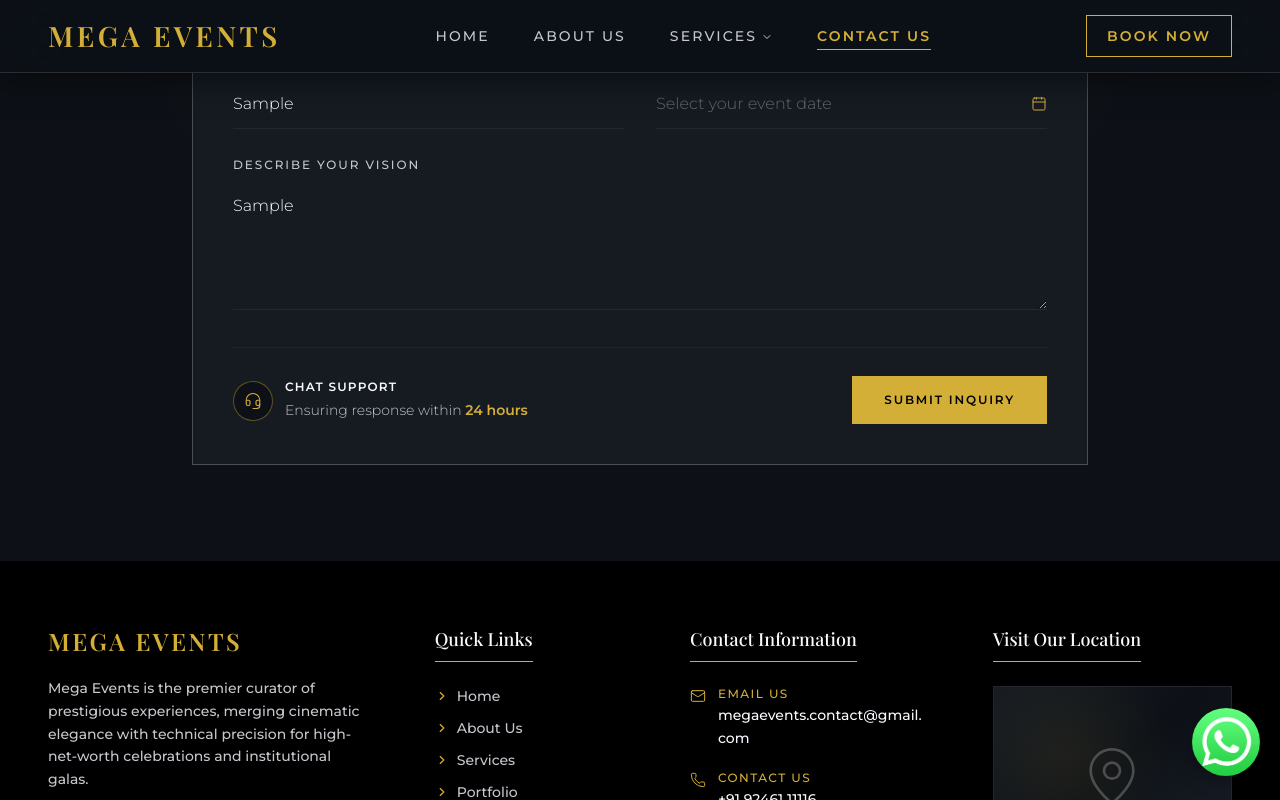
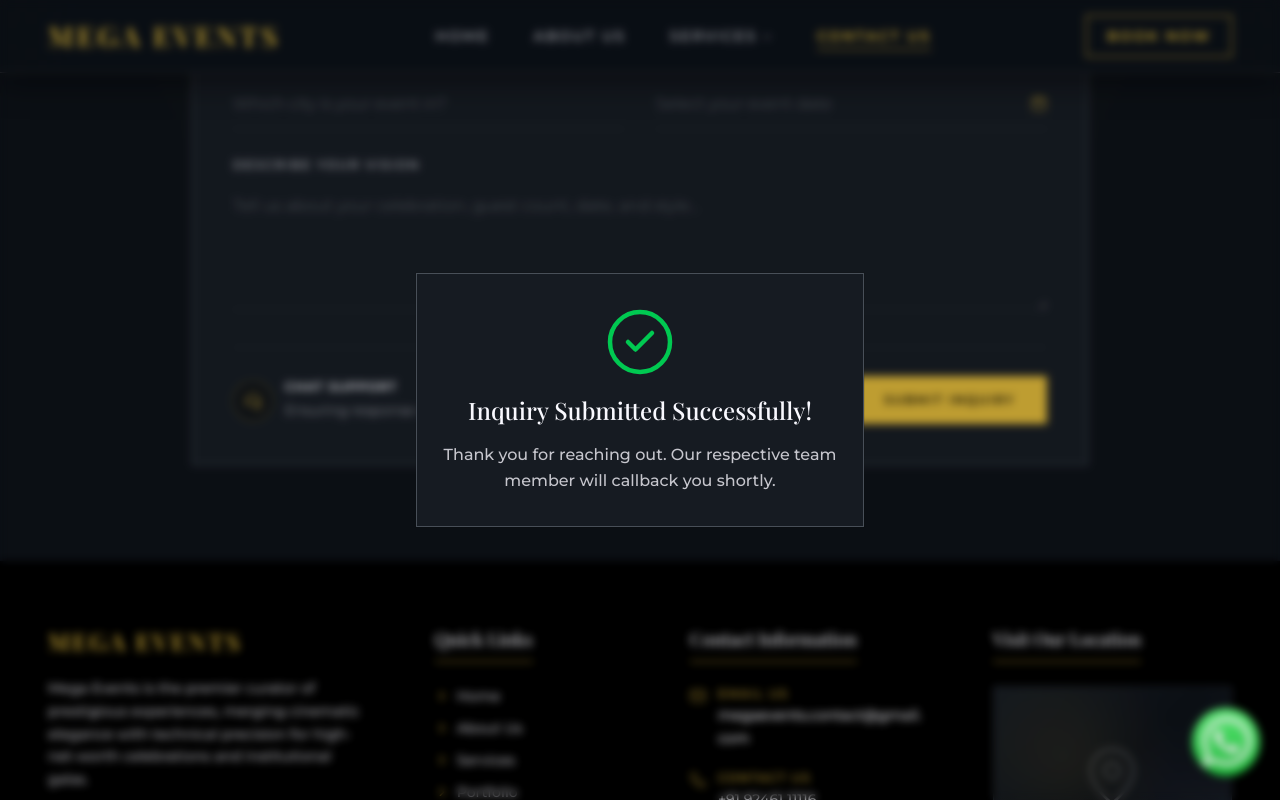
Before and after one commit to Srujan-Kandakurthi/events-management, a Next.js app: page /contact-us in a window 1280 px wide. Both pictures are taken after typing "Sample", "name@example.com", "5551234", "Sample", "Sample", "Sample" into the empty fields and a click on the button "SUBMIT INQUIRY". Shown: the part 644-1444 px from the top of the page. Built offline with nearby package versions, Linux system fonts and the light colour scheme.

Commit message:
Inquiry form submission View

```diff
--- a/components/home/InquiryForm.tsx
+++ b/components/home/InquiryForm.tsx
@@ -1,20 +1,25 @@
 "use client";
 
 import { format } from "date-fns";
-import { CalendarIcon, Headset } from "lucide-react";
-import { type FormEvent, useState } from "react";
+import { CalendarIcon, CheckCircle2, Headset } from "lucide-react";
+import { type FormEvent, useEffect, useState } from "react";
 
 import { Calendar } from "@/components/ui/calendar";
+import {
+  Dialog,
+  DialogContent,
+  DialogDescription,
+  DialogHeader,
+  DialogTitle,
+} from "@/components/ui/dialog";
 import {
   Popover,
   PopoverContent,
   PopoverTrigger,
 } from "@/components/ui/popover";
 import {
-  INQUIRY_EMAIL_SUBJECT,
   INQUIRY_FORM_COPY,
 } from "@/constants/inquiry-form";
-import { FOOTER_EMAIL, getGmailComposeUrl } from "@/constants/footer";
 import {
   sectionContentGapClass,
   sectionPaddingClass,
@@ -28,10 +33,6 @@ type InquiryFormData = {
   location: string;
   city: string;
   vision: string;
-};
-
-type InquiryEmailData = InquiryFormData & {
-  eventDate: string;
 };
 
 const initialFormData: InquiryFormData = {
@@ -48,22 +49,6 @@ const labelClassName =
 
 const inputClassName =
   "w-full border-0 border-b border-outline-variant/50 bg-transparent px-0 py-2.5 font-body-md text-sm text-on-surface outline-none transition-colors placeholder:text-on-surface-variant/45 focus:border-secondary-fixed sm:py-3 sm:text-base";
-
-function buildInquiryEmailBody(data: InquiryEmailData): string {
-  return [
-    "New Bespoke Concierge Inquiry",
-    "",
-    `Full Name: ${data.fullName}`,
-    `Email: ${data.email}`,
-    `Phone: ${data.phone}`,
-    `Current Location: ${data.location}`,
-    `City to Plan: ${data.city}`,
-    `Preferred Event Date: ${data.eventDate}`,
-    "",
-    "Vision:",
-    data.vision,
-  ].join("\n");
-}
 
 function FormField({
   id,
@@ -179,28 +164,68 @@ function EventDateField({
 export default function InquiryForm() {
   const [formData, setFormData] = useState<InquiryFormData>(initialFormData);
   const [eventDate, setEventDate] = useState<Date>();
+  const [successOpen, setSuccessOpen] = useState(false);
   const { fields } = INQUIRY_FORM_COPY;
+
+  useEffect(() => {
+    if (!successOpen) {
+      return;
+    }
+
+    const timer = window.setTimeout(() => {
+      setSuccessOpen(false);
+    }, INQUIRY_FORM_COPY.successAutoCloseSeconds * 1000);
+
+    return () => window.clearTimeout(timer);
+  }, [successOpen]);
 
   const updateField = (field: keyof InquiryFormData, value: string) => {
     setFormData((current) => ({ ...current, [field]: value }));
   };
 
+  const resetForm = () => {
+    setFormData(initialFormData);
+    setEventDate(undefined);
+  };
+
   const handleSubmit = (event: FormEvent<HTMLFormElement>) => {
     event.preventDefault();
-
-    const inquiryUrl = getGmailComposeUrl(FOOTER_EMAIL, {
-      subject: INQUIRY_EMAIL_SUBJECT,
-      body: buildInquiryEmailBody({
-        ...formData,
-        eventDate: eventDate ? format(eventDate, "PPP") : "Not selected",
-      }),
-    });
-
-    window.open(inquiryUrl, "_blank", "noopener,noreferrer");
+    resetForm();
+    setSuccessOpen(true);
   };
 
   return (
-    <section className={cn("relative overflow-hidden bg-surface", sectionPaddingClass)}>
+    <>
+      <Dialog
+        open={successOpen}
+        onOpenChange={(open) => {
+          if (open) {
+            setSuccessOpen(true);
+          }
+        }}
+      >
+        <DialogContent
+          showCloseButton={false}
+          onInteractOutside={(event) => event.preventDefault()}
+          onEscapeKeyDown={(event) => event.preventDefault()}
+          className="card-dark-solid border border-outline-variant/50 bg-surface px-6 py-8 text-on-surface sm:max-w-md"
+        >
+          <DialogHeader className="items-center gap-4 text-center">
+            <CheckCircle2
+              className="size-16 text-green-500 sm:size-[4.5rem]"
+              strokeWidth={1.5}
+            />
+            <DialogTitle className="font-headline-md text-xl font-medium text-on-surface sm:text-2xl">
+              {INQUIRY_FORM_COPY.successTitle}
+            </DialogTitle>
+            <DialogDescription className="font-body-md text-sm leading-relaxed text-on-surface-variant sm:text-base">
+              {INQUIRY_FORM_COPY.successMessage}
+            </DialogDescription>
+          </DialogHeader>
+        </DialogContent>
+      </Dialog>
+
+      <section className={cn("relative overflow-hidden bg-surface", sectionPaddingClass)}>
       <div
         className="pointer-events-none absolute inset-0 bg-[radial-gradient(circle_at_50%_35%,rgb(212_175_55/0.1),transparent_58%)]"
         aria-hidden
@@ -319,5 +344,6 @@ export default function InquiryForm() {
         </div>
       </div>
     </section>
+    </>
   );
 }
--- /dev/null
+++ b/components/ui/dialog.tsx
@@ -0,0 +1,166 @@
+import * as React from "react"
+import { Dialog as DialogPrimitive } from "radix-ui"
+
+import { cn } from "@/lib/utils"
+import { Button } from "@/components/ui/button"
+import { XIcon } from "lucide-react"
+
+function Dialog({
+  ...props
+}: React.ComponentProps<typeof DialogPrimitive.Root>) {
+  return <DialogPrimitive.Root data-slot="dialog" {...props} />
+}
+
+function DialogTrigger({
+  ...props
+}: React.ComponentProps<typeof DialogPrimitive.Trigger>) {
+  return <DialogPrimitive.Trigger data-slot="dialog-trigger" {...props} />
+}
+
+function DialogPortal({
+  ...props
+}: React.ComponentProps<typeof DialogPrimitive.Portal>) {
+  return <DialogPrimitive.Portal data-slot="dialog-portal" {...props} />
+}
+
+function DialogClose({
+  ...props
+}: React.ComponentProps<typeof DialogPrimitive.Close>) {
+  return <DialogPrimitive.Close data-slot="dialog-close" {...props} />
+}
+
+function DialogOverlay({
+  className,
+  ...props
+}: React.ComponentProps<typeof DialogPrimitive.Overlay>) {
+  return (
+    <DialogPrimitive.Overlay
+      data-slot="dialog-overlay"
+      className={cn(
+        "fixed inset-0 isolate z-50 bg-black/10 duration-100 supports-backdrop-filter:backdrop-blur-xs data-open:animate-in data-open:fade-in-0 data-closed:animate-out data-closed:fade-out-0",
+        className
+      )}
+      {...props}
+    />
+  )
+}
+
+function DialogContent({
+  className,
+  children,
+  showCloseButton = true,
+  ...props
+}: React.ComponentProps<typeof DialogPrimitive.Content> & {
+  showCloseButton?: boolean
+}) {
+  return (
+    <DialogPortal>
+      <DialogOverlay />
+      <DialogPrimitive.Content
+        data-slot="dialog-content"
+        className={cn(
+          "fixed top-1/2 left-1/2 z-50 grid w-full max-w-[calc(100%-2rem)] -translate-x-1/2 -translate-y-1/2 gap-4 rounded-xl bg-popover p-4 text-sm text-popover-foreground ring-1 ring-foreground/10 duration-100 outline-none sm:max-w-sm data-open:animate-in data-open:fade-in-0 data-open:zoom-in-95 data-closed:animate-out data-closed:fade-out-0 data-closed:zoom-out-95",
+          className
+        )}
+        {...props}
+      >
+        {children}
+        {showCloseButton && (
+          <DialogPrimitive.Close data-slot="dialog-close" asChild>
+            <Button
+              variant="ghost"
+              className="absolute top-2 right-2"
+              size="icon-sm"
+            >
+              <XIcon
+              />
+              <span className="sr-only">Close</span>
+            </Button>
+          </DialogPrimitive.Close>
+        )}
+      </DialogPrimitive.Content>
+    </DialogPortal>
+  )
+}
+
+function DialogHeader({ className, ...props }: React.ComponentProps<"div">) {
+  return (
+    <div
+      data-slot="dialog-header"
+      className={cn("flex flex-col gap-2", className)}
+      {...props}
+    />
+  )
+}
+
+function DialogFooter({
+  className,
+  showCloseButton = false,
+  children,
+  ...props
+}: React.ComponentProps<"div"> & {
+  showCloseButton?: boolean
+}) {
+  return (
+    <div
+      data-slot="dialog-footer"
+      className={cn(
+        "-mx-4 -mb-4 flex flex-col-reverse gap-2 rounded-b-xl border-t bg-muted/50 p-4 sm:flex-row sm:justify-end",
+        className
+      )}
+      {...props}
+    >
+      {children}
+      {showCloseButton && (
+        <DialogPrimitive.Close asChild>
+          <Button variant="outline">Close</Button>
+        </DialogPrimitive.Close>
+      )}
+    </div>
+  )
+}
+
+function DialogTitle({
+  className,
+  ...props
+}: React.ComponentProps<typeof DialogPrimitive.Title>) {
+  return (
+    <DialogPrimitive.Title
+      data-slot="dialog-title"
+      className={cn(
+        "font-heading text-base leading-none font-medium",
+        className
+      )}
+      {...props}
+    />
+  )
+}
+
+function DialogDescription({
+  className,
+  ...props
+}: React.ComponentProps<typeof DialogPrimitive.Description>) {
+  return (
+    <DialogPrimitive.Description
+      data-slot="dialog-description"
+      className={cn(
+        "text-sm text-muted-foreground *:[a]:underline *:[a]:underline-offset-3 *:[a]:hover:text-foreground",
+        className
+      )}
+      {...props}
+    />
+  )
+}
+
+export {
+  Dialog,
+  DialogClose,
+  DialogContent,
+  DialogDescription,
+  DialogFooter,
+  DialogHeader,
+  DialogOverlay,
+  DialogPortal,
+  DialogTitle,
+  DialogTrigger,
+}
--- a/constants/inquiry-form.ts
+++ b/constants/inquiry-form.ts
@@ -8,6 +8,10 @@ export const INQUIRY_FORM_COPY = {
   supportSubtitleBefore: "Ensuring response within",
   supportSubtitleHighlight: "24 hours",
   submitLabel: "Submit Inquiry",
+  successTitle: "Inquiry Submitted Successfully!",
+  successMessage:
+    "Thank you for reaching out. Our respective team member will callback you shortly.",
+  successAutoCloseSeconds: 5,
   fields: {
     fullName: {
       label: "Full Name",
```
